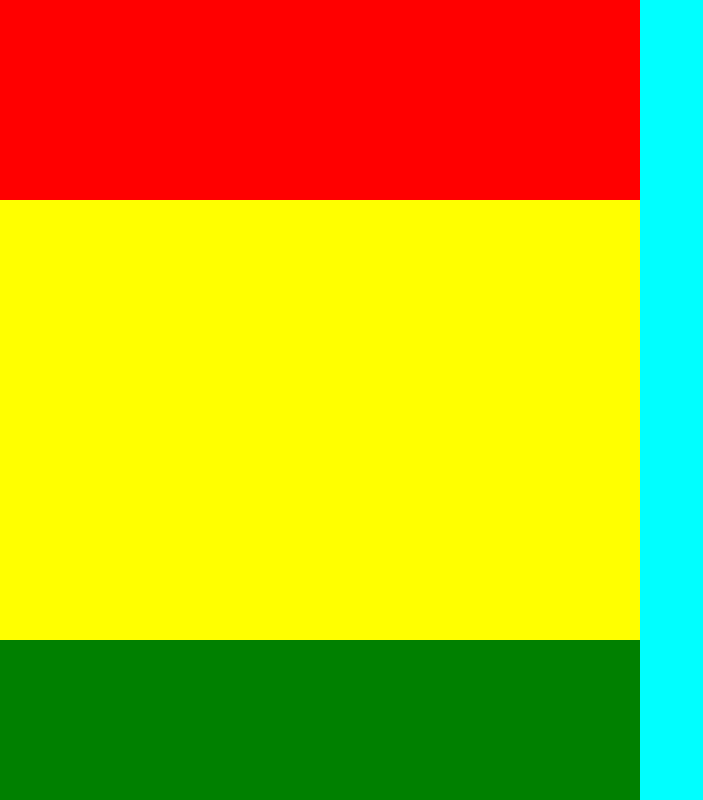
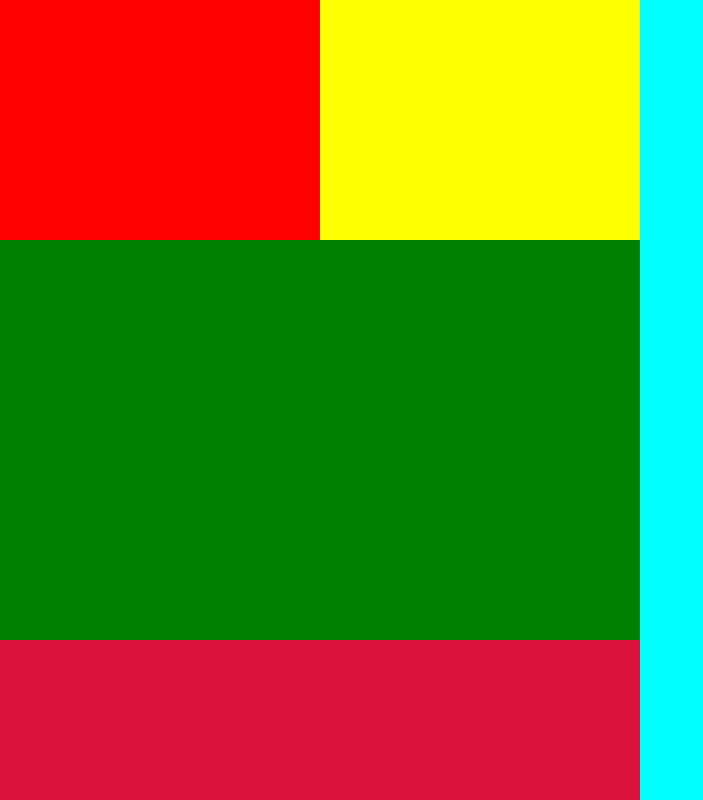
Before and after one commit to Shyl0214/Modern-Template, a plain HTML site: page index.html in a window 1280 px wide. Shown: the whole page, without its empty margins (0-703 px from the left). Drawn offline with Linux system fonts and the light colour scheme.

Commit message:
made the layout

```diff
--- a/style.css
+++ b/style.css
@@ -15,8 +15,8 @@ body {
   height: 100%;
   background-color: #dadada;
   display: grid;
-  grid-template-columns: repeat(2, 1fr);
-  grid-template-rows: 25% 55% 20%;
+  grid-template-columns: 25% 25% 50%;
+  grid-template-rows: 30% 50% 20%;
 }
 
 .top-left {
@@ -27,15 +27,20 @@ body {
 }
 
 .center {
+  grid-row: 2;
+  grid-column: 1 / 3;
+
   background-color: green;
 }
 
 .bottom {
   background-color: crimson;
+  grid-row: 3;
+  grid-column: 1 / 3;
 }
 
 .right {
   background-color: aqua;
   grid-row: 1 / 4;
-  grid-column: 2;
+  grid-column: 3;
 }
```
